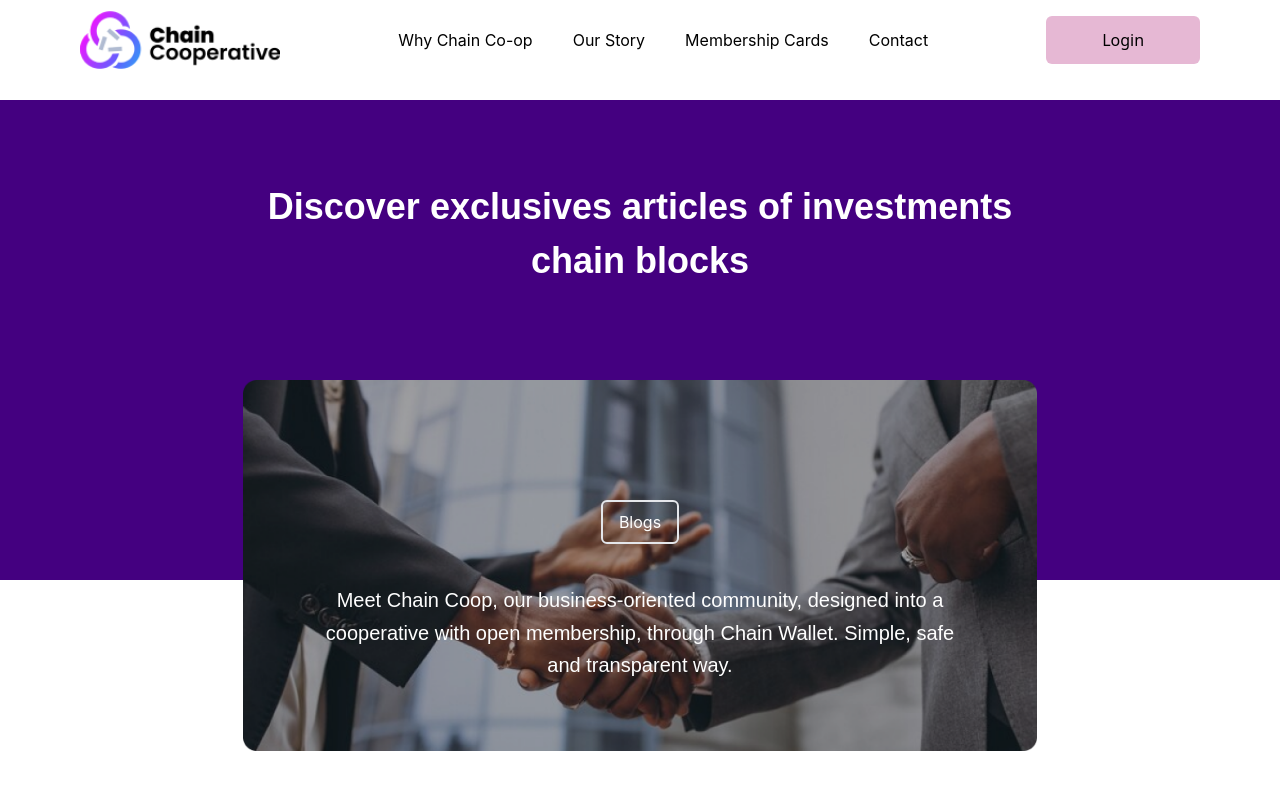
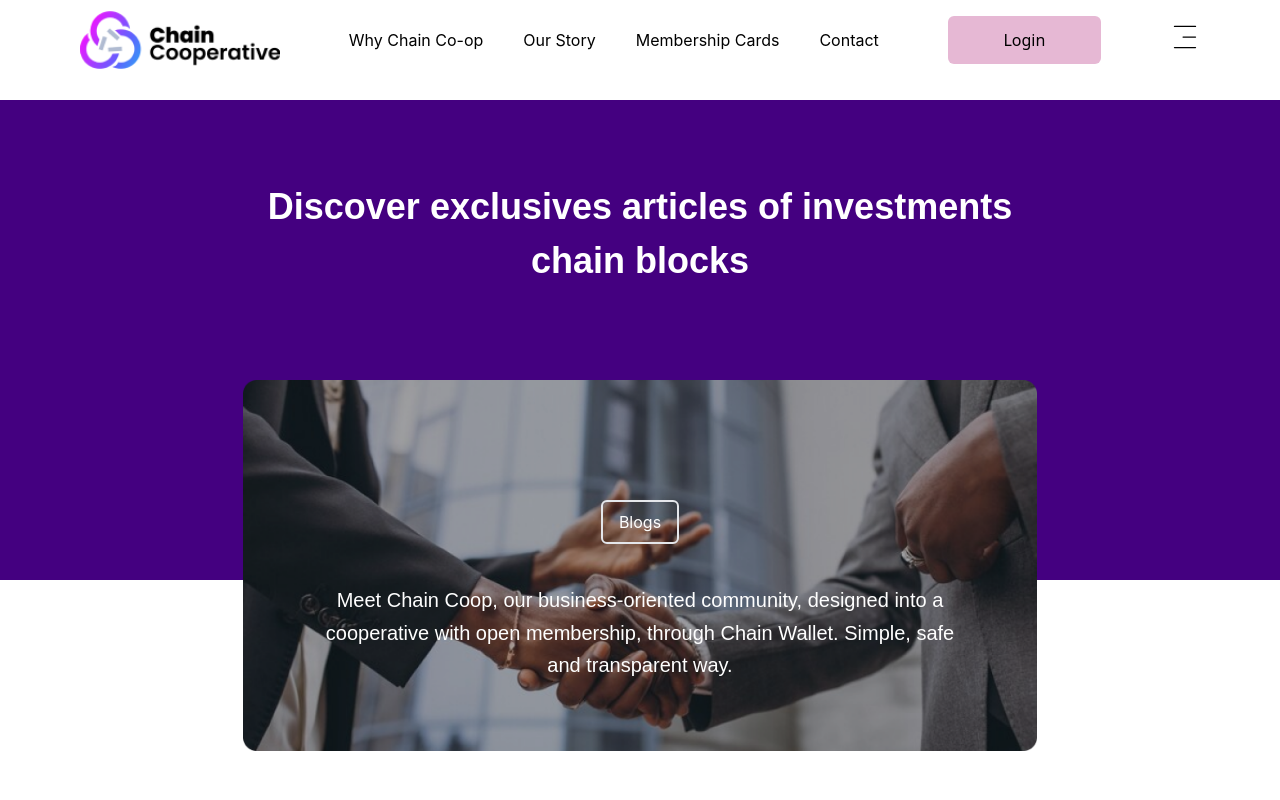
Before and after one commit to syntaxdesigner01/co-op-interview, a Next.js app: page / in a window 1280 px wide. Shown: the top 800 px of the page. Built offline with nearby package versions, Linux system fonts and the light colour scheme.

Commit message:
feat: enhance NavBarComponents with responsive menu and toggle functionality

```diff
--- a/src/app/(Blog)/page.tsx
+++ b/src/app/(Blog)/page.tsx
@@ -31,11 +31,11 @@ export default function Home() {
         </section>
       </HeaderComponent>
 
-<CategoriesComponent/>
+      <CategoriesComponent />
 
-      <BlogComponent/>
+      <BlogComponent />
 
-      <FooterComponent/>
+      <FooterComponent />
     </>
   );
 }
--- a/src/app/Components/GeneralComponents/NavBarComponents.tsx
+++ b/src/app/Components/GeneralComponents/NavBarComponents.tsx
@@ -1,9 +1,13 @@
-import Image from 'next/image'
-import React from 'react'
+"use client";
+import Image from "next/image";
+import React, { useState } from "react";
+import { CiMenuFries } from "react-icons/ci";
+import { IoClose } from "react-icons/io5";
+export default function NavBarComponents() {
+  const [showMenu, setShowMenu] = useState(false);
 
-export default function NavBarComponents() {
   return (
-    <nav className="flex justify-between items-center h-16 w-full bg-white text-black px-20  py-10">
+    <nav className="flex justify-between items-center h-16 w-full bg-white text-black md:px-20 px-4  py-10">
       <section>
         <Image
           src="/logo.png"
@@ -13,7 +17,7 @@ export default function NavBarComponents() {
           className="w-[200px] "
         />
       </section>
-      <section>
+      <section className="hidden md:block">
         <ul className="flex justify-between items-center  gap-10 font-Inter">
           <li>Why Chain Co-op</li>
           <li>Our Story </li>
@@ -22,8 +26,36 @@ export default function NavBarComponents() {
         </ul>
       </section>
       <section>
-        <button className='bg-secondary w-[12vw] font-medium h-12 rounded-md'>Login </button>
+        <button className="bg-secondary w-[12vw] font-medium h-12 rounded-md hidden md:block">
+          Login{" "}
+        </button>
       </section>
+
+      <section>
+        <button onClick={() => setShowMenu(!showMenu)}>
+          {showMenu ? (
+            <IoClose size={40} className="text-orange-600" />
+          ) : (
+            <CiMenuFries size={30} className="" />
+          )}
+        </button>
+      </section>
+
+      {showMenu && (
+        <div className="fixed top-0 left-0 w-[90vw] font-semibold z-50 text-xl h-full text-black bg-white p-4 flex flex-col items-center justify-center md:hidden">
+          <ul className="flex flex-col gap-10">
+            <li>Why Chain Co-op</li>
+            <li>Our Story </li>
+            <li>Membership Cards</li>
+            <li>Contact</li>
+            <li>
+              <button className="bg-red-500 text-white w-full font-medium h-12 rounded-md ">
+                Login{" "}
+              </button>
+            </li>
+          </ul>
+        </div>
+      )}
     </nav>
   );
 }
```
